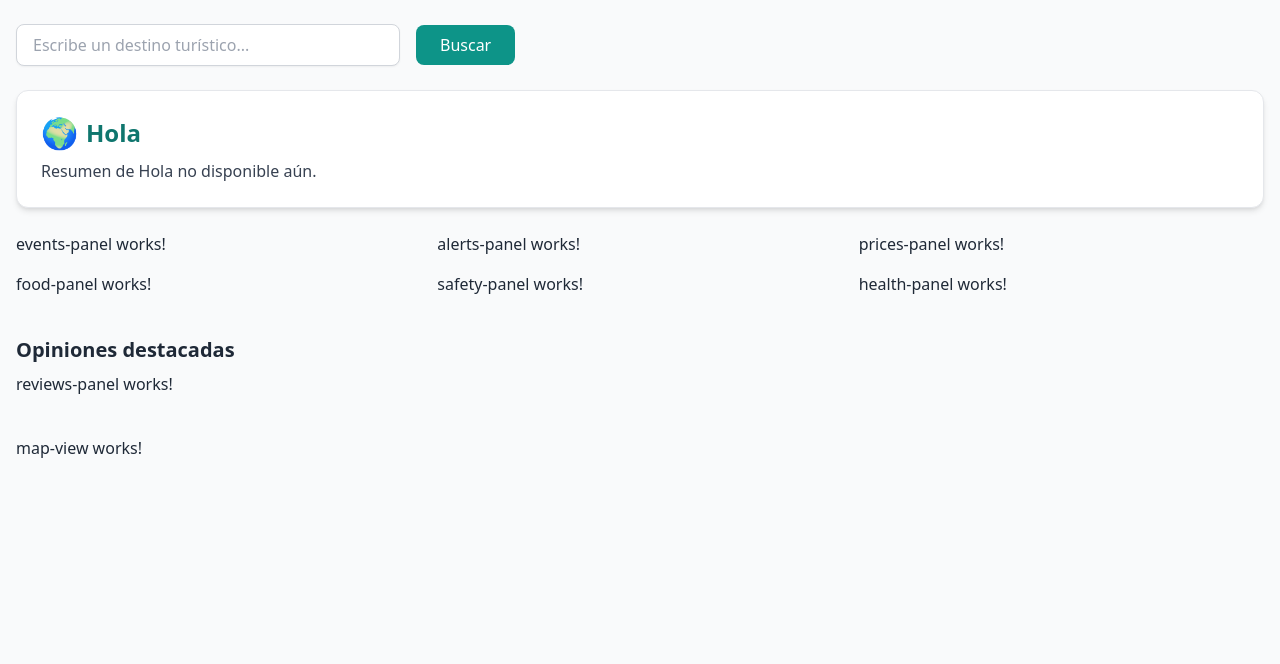
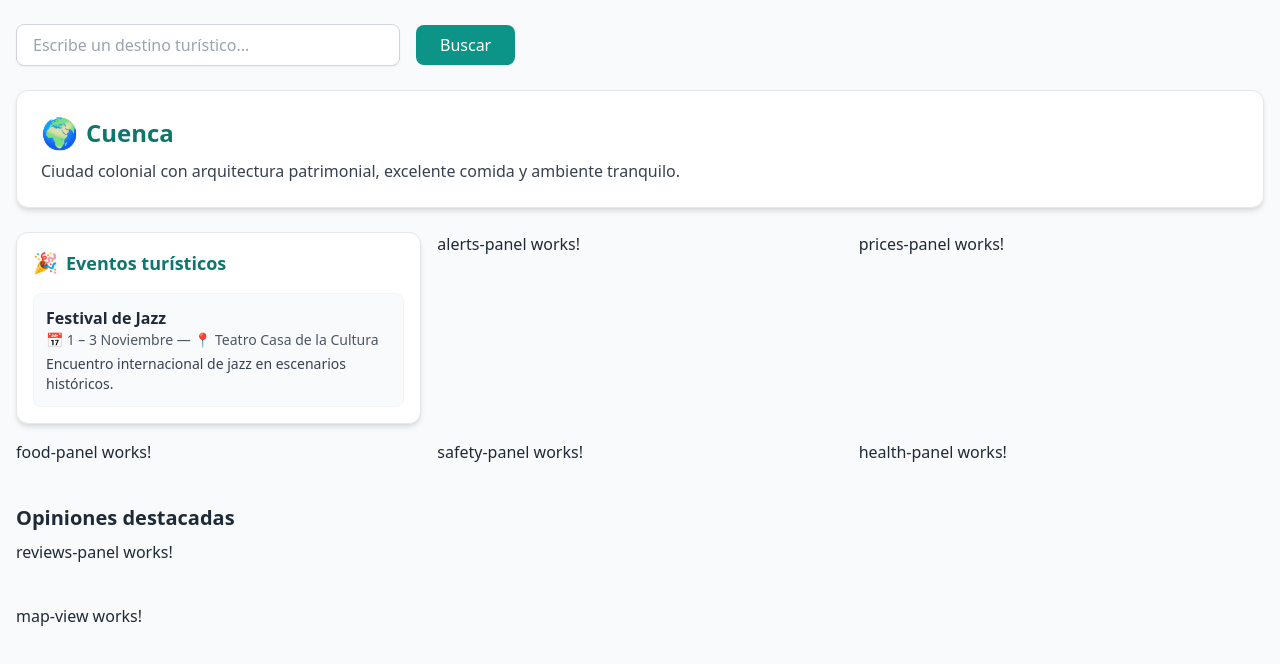
Before and after one commit to DanielCollaguazo2003/frontend-web-scraping, an Angular app: page /explore in a window 1280 px wide. Shown: the top 664 px of the page. Built offline with nearby package versions, Linux system fonts and the light colour scheme.

Commit message:
feat: panel de eventos disponibles

```diff
--- a/src/app/features/explore/components/events-panel/events-panel.component.html
+++ b/src/app/features/explore/components/events-panel/events-panel.component.html
@@ -1 +1,20 @@
-<p>events-panel works!</p>
+<div class="bg-white rounded-xl shadow-md border border-gray-200 p-4">
+  <h3 class="text-lg font-semibold text-teal-700 mb-4 flex items-center gap-2">
+    <span class="text-xl">🎉</span> Eventos turísticos
+  </h3>
+
+  <div *ngIf="events.length > 0; else noEvents" class="space-y-4">
+    <div
+      *ngFor="let event of events"
+      class="border border-gray-100 rounded-lg p-3 bg-gray-50 hover:bg-gray-100 transition"
+    >
+      <h4 class="text-md font-bold">{{ event.name }}</h4>
+      <p class="text-sm text-gray-600">📅 {{ event.date }} — 📍 {{ event.location }}</p>
+      <p class="text-sm text-gray-700 mt-1">{{ event.description }}</p>
+    </div>
+  </div>
+
+  <ng-template #noEvents>
+    <p class="text-sm text-gray-500 italic">No hay eventos disponibles para este destino.</p>
+  </ng-template>
+</div>
--- a/src/app/features/explore/components/events-panel/events-panel.component.ts
+++ b/src/app/features/explore/components/events-panel/events-panel.component.ts
@@ -1,10 +1,57 @@
-import { Component } from '@angular/core';
+import { Component, Input, OnChanges, SimpleChanges } from '@angular/core';
+
+interface EventItem {
+  name: string;
+  date: string;
+  location: string;
+  description: string;
+}
 
 @Component({
   selector: 'app-events-panel',
   templateUrl: './events-panel.component.html',
   styleUrls: ['./events-panel.component.scss']
 })
-export class EventsPanelComponent {
+export class EventsPanelComponent implements OnChanges {
+  @Input() location: string = '';
+  events: EventItem[] = [];
 
+  ngOnChanges(changes: SimpleChanges): void {
+    if (changes['location'] && this.location) {
+      this.loadMockEvents(this.location);
+    }
+  }
+
+  private loadMockEvents(location: string) {
+    const lower = location.toLowerCase();
+    if (lower.includes('quito')) {
+      this.events = [
+        {
+          name: 'Fiesta de la Luz',
+          date: '12 – 16 Agosto',
+          location: 'Centro Histórico',
+          description:
+            'Festival de arte urbano con iluminación de iglesias coloniales.'
+        },
+        {
+          name: 'Feria Gastronómica Andina',
+          date: '20 – 22 Septiembre',
+          location: 'Parque Itchimbía',
+          description:
+            'Exposición de comida tradicional con chefs nacionales e internacionales.'
+        }
+      ];
+    } else if (lower.includes('cuenca')) {
+      this.events = [
+        {
+          name: 'Festival de Jazz',
+          date: '1 – 3 Noviembre',
+          location: 'Teatro Casa de la Cultura',
+          description: 'Encuentro internacional de jazz en escenarios históricos.'
+        }
+      ];
+    } else {
+      this.events = [];
+    }
+  }
 }
--- a/src/app/features/explore/pages/explore-page/explore-page.component.html
+++ b/src/app/features/explore/pages/explore-page/explore-page.component.html
@@ -8,7 +8,7 @@
 
 
   <div class="mt-6 grid gap-4 md:grid-cols-2 lg:grid-cols-3">
-    <app-events-panel></app-events-panel>
+    <app-events-panel [location]="selectedLocation"></app-events-panel>
     <app-alerts-panel></app-alerts-panel>
     <app-prices-panel></app-prices-panel>
     <app-food-panel></app-food-panel>
--- a/src/app/features/explore/pages/explore-page/explore-page.component.ts
+++ b/src/app/features/explore/pages/explore-page/explore-page.component.ts
@@ -6,7 +6,7 @@ import { Component } from '@angular/core';
   styleUrls: ['./explore-page.component.scss']
 })
 export class ExplorePageComponent {
-  selectedLocation: string = 'Hola ';
+  selectedLocation: string = 'Cuenca';
 
   handleSearch(query: string) {
     this.selectedLocation = query;
```
